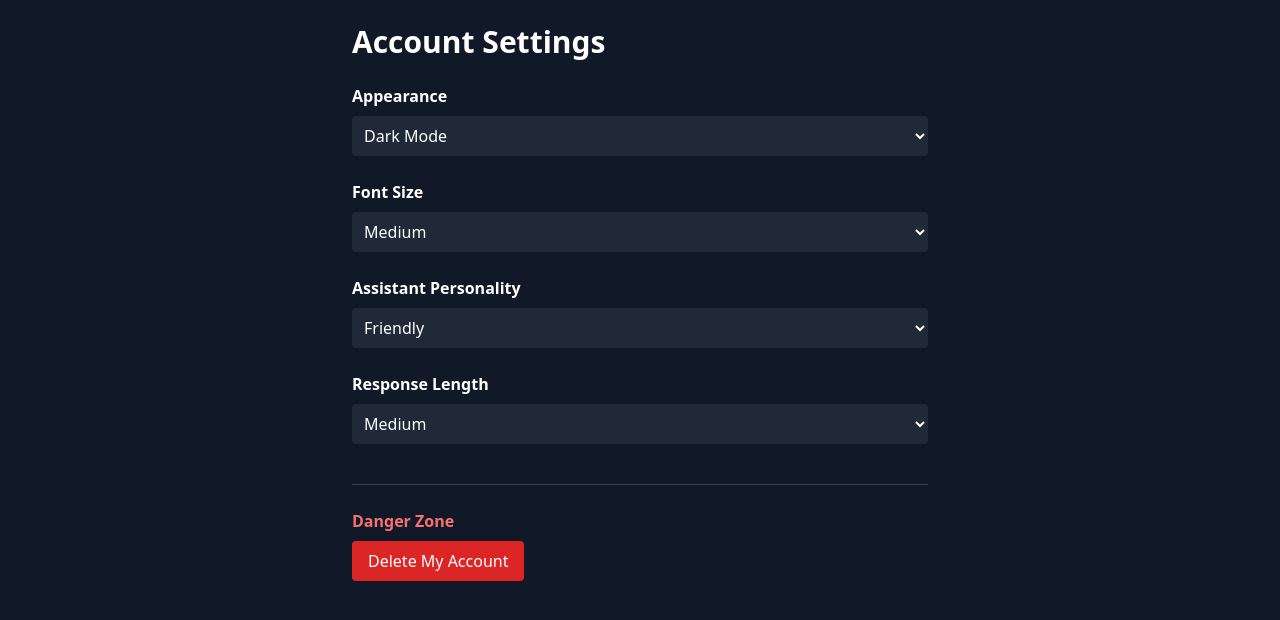
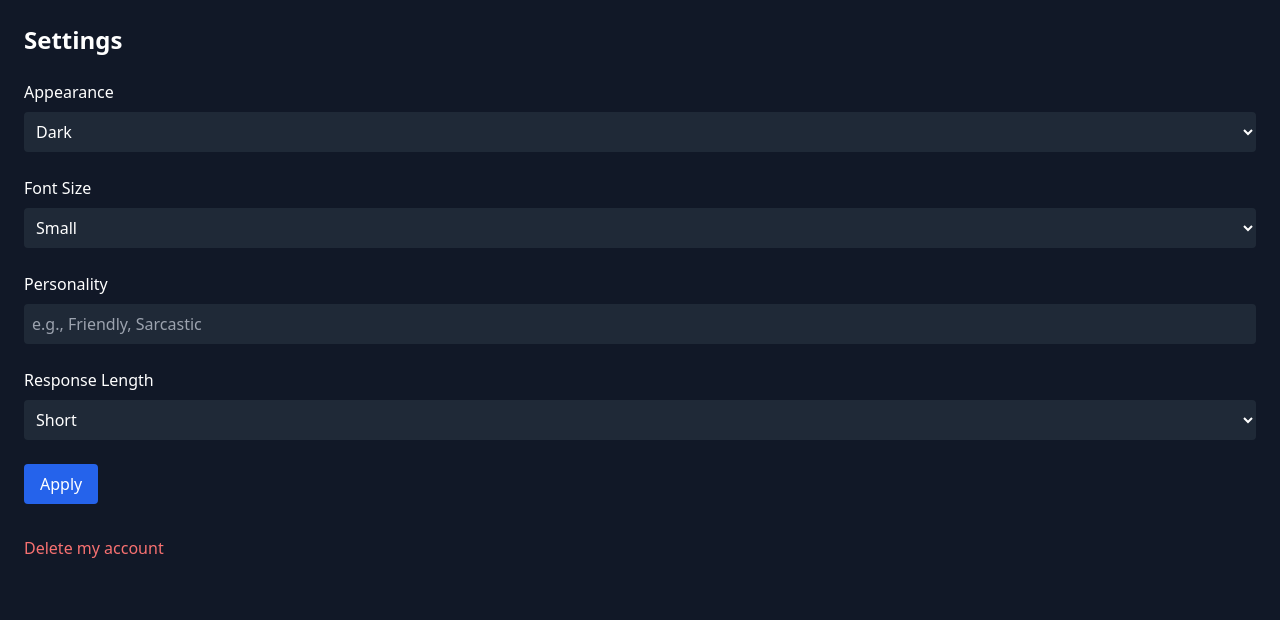
Before and after one commit to 0pixelz/Chatbot-web-app, a Flask app: page /settings in a window 1280 px wide. Shown: the top 620 px of the page. Run offline with Flask 3, Linux system fonts and the light colour scheme; data that the repository does not hold is empty; some libraries are stand-ins or nearby versions.

Commit message:
Update settings.html

```diff
--- a/templates/settings.html
+++ b/templates/settings.html
@@ -1,61 +1,51 @@
 <!DOCTYPE html>
 <html lang="en">
 <head>
-  <meta charset="UTF-8">
-  <meta name="viewport" content="width=device-width, initial-scale=1.0">
+  <meta charset="UTF-8" />
+  <meta name="viewport" content="width=device-width, initial-scale=1.0"/>
   <title>Settings</title>
   <script src="https://cdn.tailwindcss.com"></script>
 </head>
 <body class="bg-gray-900 text-white min-h-screen p-6">
-  <div class="max-w-xl mx-auto">
-    <h1 class="text-3xl font-bold mb-6">Account Settings</h1>
+  <h1 class="text-2xl font-bold mb-6">Settings</h1>
 
-    <!-- Appearance -->
-    <div class="mb-6">
-      <label class="block font-semibold mb-2">Appearance</label>
-      <select class="w-full bg-gray-800 text-white p-2 rounded" name="theme">
-        <option selected>Dark Mode</option>
-        <option>Light Mode</option>
+  <form method="POST" action="/settings" class="space-y-6">
+    <div>
+      <label class="block mb-2">Appearance</label>
+      <select name="theme" class="w-full bg-gray-800 text-white p-2 rounded">
+        <option value="dark" {% if settings.theme == 'dark' %}selected{% endif %}>Dark</option>
+        <option value="light" {% if settings.theme == 'light' %}selected{% endif %}>Light</option>
       </select>
     </div>
 
-    <!-- Font Size -->
-    <div class="mb-6">
-      <label class="block font-semibold mb-2">Font Size</label>
-      <select class="w-full bg-gray-800 text-white p-2 rounded" name="font_size">
-        <option>Small</option>
-        <option selected>Medium</option>
-        <option>Large</option>
+    <div>
+      <label class="block mb-2">Font Size</label>
+      <select name="font_size" class="w-full bg-gray-800 text-white p-2 rounded">
+        <option value="sm" {% if settings.font_size == 'sm' %}selected{% endif %}>Small</option>
+        <option value="base" {% if settings.font_size == 'base' %}selected{% endif %}>Medium</option>
+        <option value="lg" {% if settings.font_size == 'lg' %}selected{% endif %}>Large</option>
       </select>
     </div>
 
-    <!-- Personality -->
-    <div class="mb-6">
-      <label class="block font-semibold mb-2">Assistant Personality</label>
-      <select class="w-full bg-gray-800 text-white p-2 rounded" name="personality">
-        <option selected>Friendly</option>
-        <option>Formal</option>
-        <option>Funny</option>
+    <div>
+      <label class="block mb-2">Personality</label>
+      <input name="personality" value="{{ settings.personality }}" class="w-full bg-gray-800 text-white p-2 rounded" placeholder="e.g., Friendly, Sarcastic">
+    </div>
+
+    <div>
+      <label class="block mb-2">Response Length</label>
+      <select name="length" class="w-full bg-gray-800 text-white p-2 rounded">
+        <option value="short" {% if settings.length == 'short' %}selected{% endif %}>Short</option>
+        <option value="medium" {% if settings.length == 'medium' %}selected{% endif %}>Medium</option>
+        <option value="long" {% if settings.length == 'long' %}selected{% endif %}>Long</option>
       </select>
     </div>
 
-    <!-- Response Length -->
-    <div class="mb-6">
-      <label class="block font-semibold mb-2">Response Length</label>
-      <select class="w-full bg-gray-800 text-white p-2 rounded" name="response_length">
-        <option>Short</option>
-        <option selected>Medium</option>
-        <option>Detailed</option>
-      </select>
-    </div>
+    <button type="submit" class="bg-blue-600 hover:bg-blue-700 px-4 py-2 rounded">Apply</button>
+  </form>
 
-    <!-- Delete Account -->
-    <div class="mt-10 border-t border-gray-700 pt-6">
-      <p class="text-red-400 font-semibold mb-2">Danger Zone</p>
-      <form method="post" action="/delete_account">
-        <button type="submit" class="bg-red-600 text-white px-4 py-2 rounded hover:bg-red-700">Delete My Account</button>
-      </form>
-    </div>
-  </div>
+  <form method="POST" action="/delete_account" class="mt-8">
+    <button type="submit" class="text-red-400 hover:underline">Delete my account</button>
+  </form>
 </body>
 </html>
```
